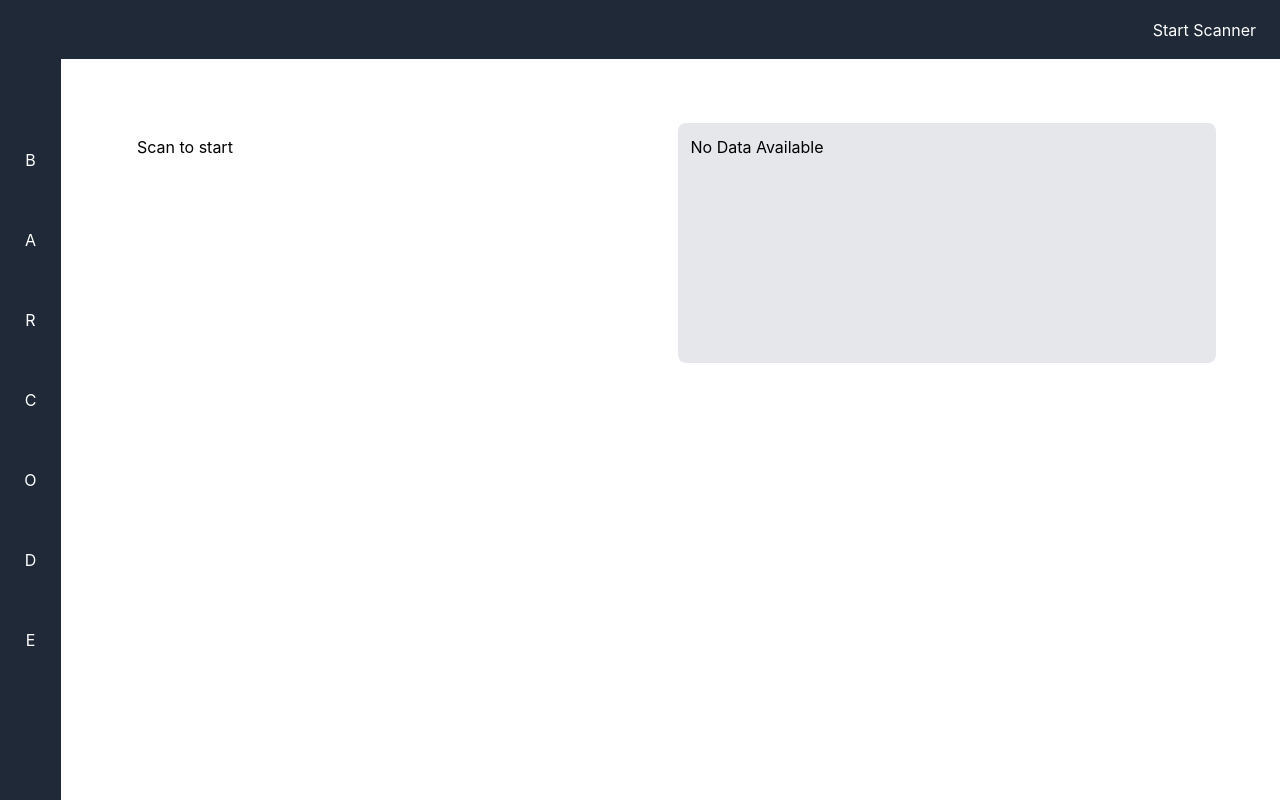
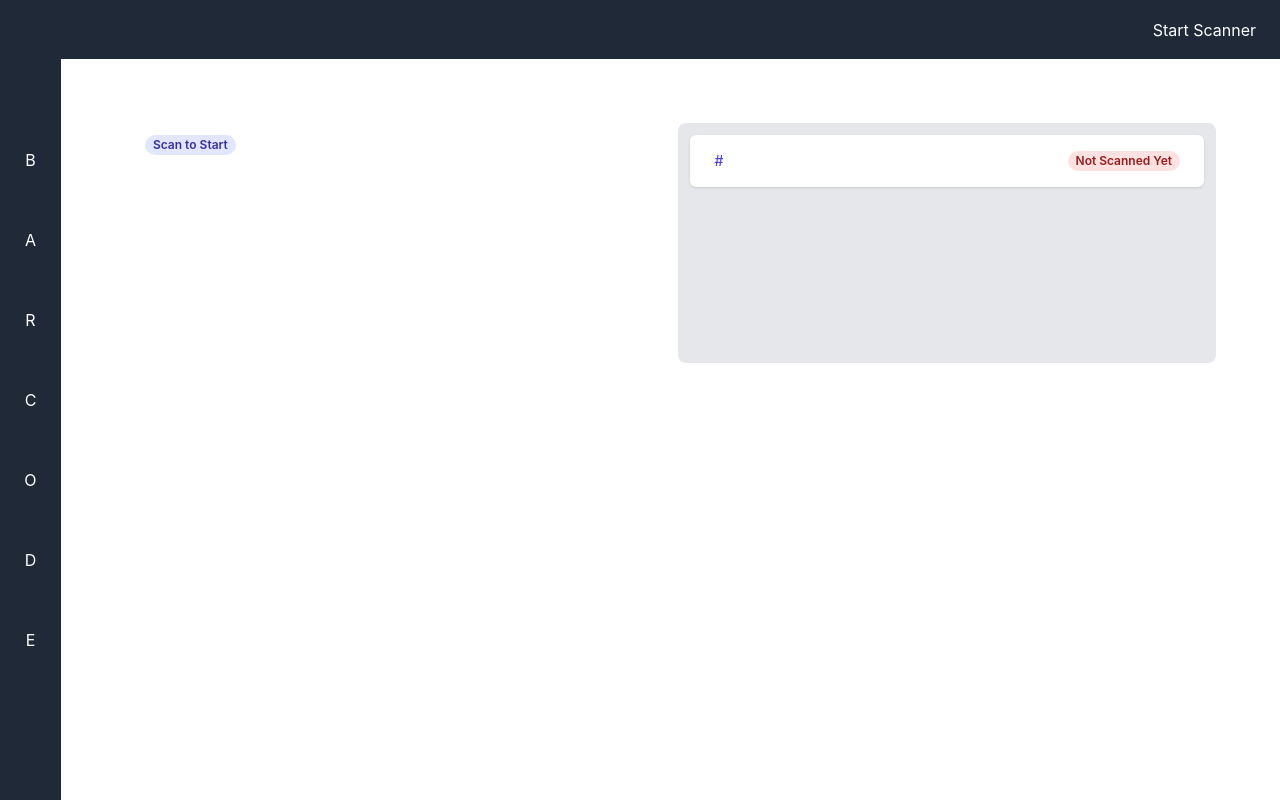
Before and after one commit to aashay28/barcode-scanner, a React (Create React App) app: page / in a window 1280 px wide. Built offline with nearby package versions, Linux system fonts and the light colour scheme.

Commit message:
updated tailwind css

```diff
--- a/src/App.js
+++ b/src/App.js
@@ -54,26 +54,70 @@ const App = () => {
           {/* <!-- Main --> */}
           <main className='max-w-full h-full flex relative overflow-y-hidden'>
             {/* <!-- Container --> */}
-            <div className='h-full w-full p-16 gap-10 flex flex-wrap items-start justify-start rounded-tl grid-flow-col auto-cols-max gap-4 overflow-y-scroll'>
+            <div className='h-full w-full p-4 gap-10 lg:p-16 flex flex-wrap items-start justify-start rounded-tl grid-flow-col auto-cols-max gap-4 overflow-y-scroll'>
               {/* <!-- Container --> */}
               <div className='w-36 h-36 lg:w-96 h-60 rounded-lg flex-shrink-0 flex-grow  p-3'>
                 {showScanner ? (
                   <Scanner setArray={setArray} array={array} />
                 ) : (
-                  <div className='w-36 h-60 rounded-lg flex-shrink-0 flex-grow '>
-                    Scan to start
+                  <div className='ml-2 flex-shrink-0 flex'>
+                    <p className='px-2 inline-flex text-xs leading-5 font-semibold rounded-full bg-indigo-100 text-indigo-800'>
+                      Scan to Start
+                    </p>
                   </div>
                 )}
               </div>
-              <div className='w-36 h-12 lg:w-96 h-60 rounded-lg flex-shrink-0 flex-grow bg-gray-200 p-3'>
+
+              <div className='w-62 h-12 lg:w-96 h-60 rounded-lg flex-shrink-0 flex-grow bg-gray-200 p-3'>
                 {uniqueArray.length !== 0 ? (
                   uniqueArray?.map((c, i) => (
                     <div key={i}>
-                      Code {i}: {c}
+                      <div className='bg-white shadow overflow-hidden sm:rounded-md'>
+                        <ul className='divide-y divide-gray-200'>
+                          <li>
+                            <div className='px-4 py-4 sm:px-6'>
+                              <div className='flex items-center justify-between'>
+                                <p className='text-sm font-medium text-indigo-600 truncate'>
+                                  {c}
+                                </p>
+                                <div className='ml-2 flex-shrink-0 flex'>
+                                  <p className='px-2 inline-flex text-xs leading-5 font-semibold rounded-full bg-green-100 text-green-800'>
+                                    Scanned
+                                  </p>
+                                </div>
+                              </div>
+                              <div className='mt-2 sm:flex sm:justify-between'>
+                                <div className='sm:flex'>
+                                  <p className='flex items-center text-sm text-gray-500'>
+                                    {i}
+                                  </p>
+                                </div>
+                              </div>
+                            </div>
+                          </li>
+                        </ul>
+                      </div>
                     </div>
                   ))
                 ) : (
-                  <div className='bg-400'>No Data Available</div>
+                  <div className='bg-white shadow overflow-hidden sm:rounded-md'>
+                    <ul className='divide-y divide-gray-200'>
+                      <li>
+                        <div className='px-4 py-4 sm:px-6'>
+                          <div className='flex items-center justify-between'>
+                            <p className='text-sm font-medium text-indigo-600 truncate'>
+                              #
+                            </p>
+                            <div className='ml-2 flex-shrink-0 flex'>
+                              <p className='px-2 inline-flex text-xs leading-5 font-semibold rounded-full bg-red-100 text-red-800'>
+                                Not Scanned Yet
+                              </p>
+                            </div>
+                          </div>
+                        </div>
+                      </li>
+                    </ul>
+                  </div>
                 )}
               </div>
             </div>
--- a/src/Scanner.js
+++ b/src/Scanner.js
@@ -35,8 +35,8 @@ const Scanner = ({ setArray, array }) => {
           type: 'LiveStream',
           target: document.querySelector('#scanner'),
           constraints: {
-            width: { min: 640, ideal: 640, max: 1920 },
-            height: { min: 360, ideal: 360, max: 1080 },
+            width: { min: 320, ideal: 640, max: 1920 },
+            height: { min: 130, ideal: 360, max: 1080 },
             aspectRatio: 16 / 9,
 
             facingMode: 'environment',
```
